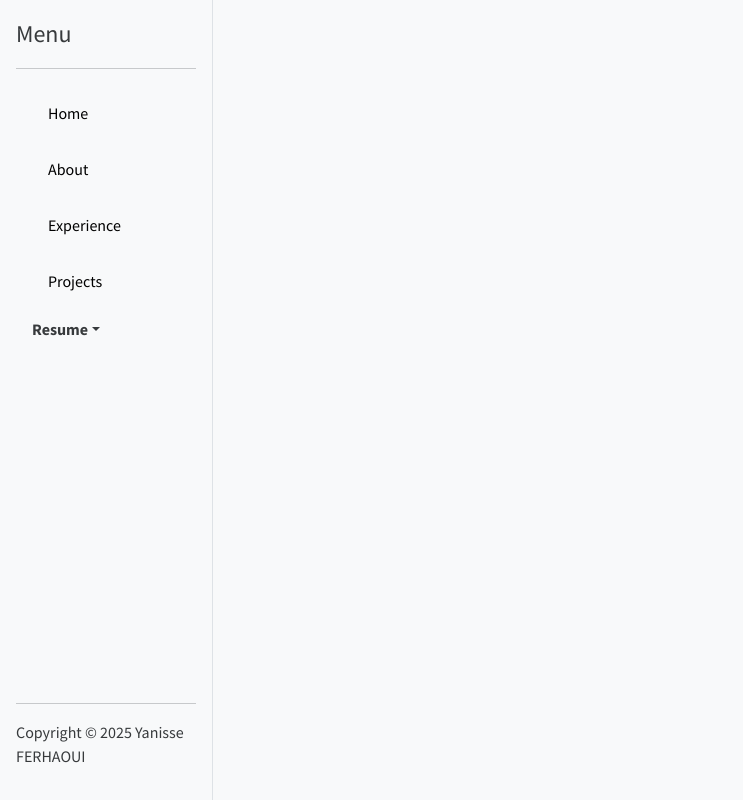
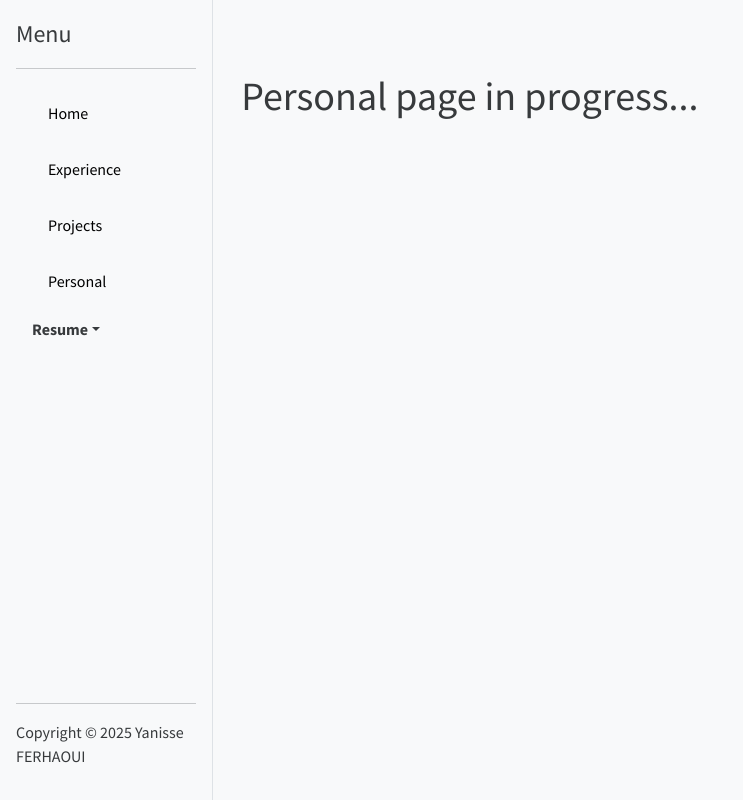
Before and after one commit to yanisseF69/Portfolio, a React (Vite) app: page /personal in a window 1280 px wide. Shown: the whole page, without its empty margins (0-743 px from the left). Built offline with nearby package versions, Linux system fonts and the light colour scheme.

Commit message:
add projects, start experience and personal pages

```diff
--- a/src/App.tsx
+++ b/src/App.tsx
@@ -3,6 +3,8 @@ import './App.css'
 import Home from './components/Home'
 import Layout from './components/Layout'
 import Projects from './components/Projects'
+import Experience from './components/Experience'
+import Personal from './components/Personal'
 
 function App() {
   return (
@@ -10,7 +12,10 @@ function App() {
       <Layout>
         <Routes>
           <Route path='/' element={<Home />} />
+          <Route path='/experience' element={<Experience />} />
           <Route path='/projects' element={<Projects />} />
+          <Route path='/personal' element={<Personal />} />
+
         </Routes>
       </Layout>
     </BrowserRouter>
--- a/src/components/Experience.tsx
+++ b/src/components/Experience.tsx
@@ -1,5 +1,5 @@
 const Experience = () => (
-    <div className="container">
+    <div className="container mt-5 px-1">
         <h1>Experience page in progress...</h1>
     </div>
 )
--- a/src/components/Personal.tsx
+++ b/src/components/Personal.tsx
@@ -1,6 +1,6 @@
 const Personal = () => (
-    <div className="container">
-        <h1>Personal page on progress...</h1>
+    <div className="container mt-5 px-1">
+        <h1>Personal page in progress...</h1>
     </div>
 )
 
--- a/src/components/Sidebar.tsx
+++ b/src/components/Sidebar.tsx
@@ -41,13 +41,13 @@ const SideBar = () => (
                   <HoverLink href="/">Home</HoverLink>
               </li>
               <li>
-                  <HoverLink href="/">About</HoverLink>
-              </li>
-              <li>
-                  <HoverLink href="/">Experience</HoverLink>
+                  <HoverLink href="/experience">Experience</HoverLink>
               </li>
               <li>
                   <HoverLink href="/projects">Projects</HoverLink>
+              </li>
+              <li>
+                  <HoverLink href="/personal">Personal</HoverLink>
               </li>
               <li>
                 <div className="dropdown">
```
